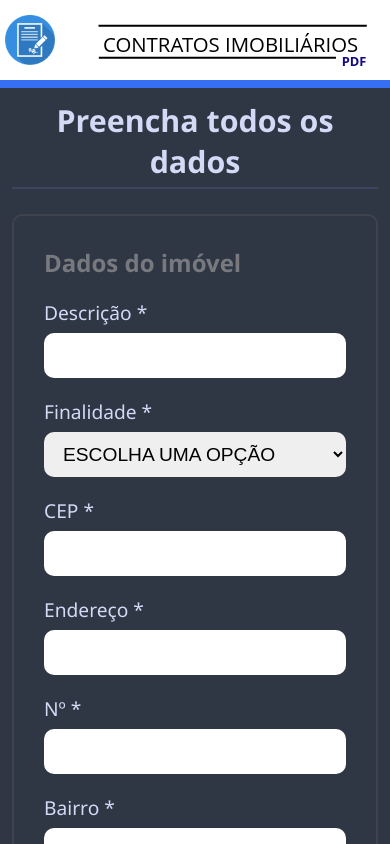
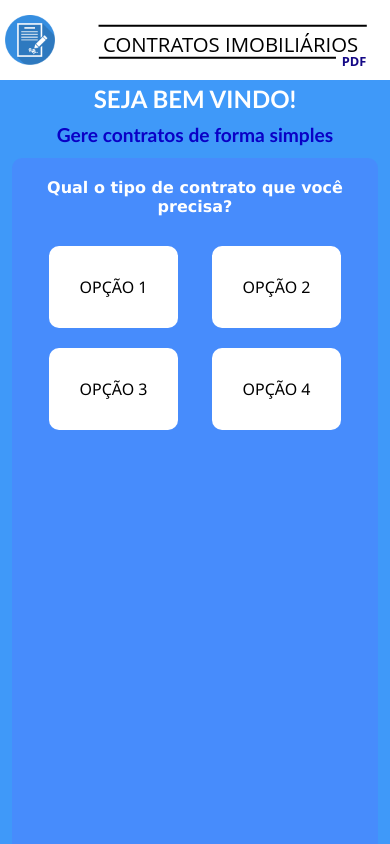
Before and after one commit to fabiano1133/app-generate-pdf-interface, a React (Create React App) app: page / in a window 390 px wide. Shown: the top 844 px of the page. Built offline with nearby package versions, Linux system fonts and the light colour scheme.

Commit message:
feat: tela home

```diff
--- a/src/App.jsx
+++ b/src/App.jsx
@@ -2,13 +2,15 @@ import Header from './components/Header/Header';
 import Form from './components/Form/Form';
 import Footer from './components/Footer/Footer';
 import './App.css';
+import { Home } from './components/Home/home';
 
 function App() {
 
   return (
     <div>
       <Header />
-      <Form/>
+      <Home/>
+      {/* <Form/> */}
     <Footer/>
     </div>
   );
--- a/src/components/Form/form.css
+++ b/src/components/Form/form.css
@@ -2,7 +2,7 @@ main {
     display: flex;
     justify-content: center;
 
-    margin-top: 40px;
+    margin-top: 30px;
     padding: 3rem 0;
 }
 
--- /dev/null
+++ b/src/components/Home/home.css
@@ -0,0 +1,64 @@
+@media only screen and (max-device-width: 900px) {
+    .container {
+        margin-top: 30px;
+        width: 100%;
+        display: block;
+        justify-content: center;
+        align-items: center;
+        padding: 12px 12px;
+        background-color: rgb(63, 153, 249);
+    }
+
+    .title {
+        font-family: 'Gill Sans', 'Gill Sans MT', Calibri, 'Trebuchet MS', sans-serif;
+        font-size: 1.5rem;
+        text-align: center;
+        color: white;
+        margin-bottom: 10px;
+        text-transform: uppercase;
+    }
+
+    .subTitle {
+        font-size: 1.2rem;
+        font-family: 'Gill Sans', 'Gill Sans MT', Calibri, 'Trebuchet MS', sans-serif;
+        text-align: center;
+        color: rgb(10, 0, 198);
+    }
+
+    .card-options {
+        background-color: rgba(84, 121, 255, 0.393);
+        width: 100%;
+        height: 100vh;
+        border-radius: 10px;
+        padding: 20px;
+    }
+
+    .card-options h2 {
+        font-size: 1rem;
+        text-align: center;
+        font-family:'Lucida Sans', 'Lucida Sans Regular', 'Lucida Grande', 'Lucida Sans Unicode', Geneva, Verdana, sans-serif;
+        color: #fff;
+    }
+
+    .options {
+        display: flex;
+        justify-content: space-around;
+        align-items: center;
+        flex-wrap: wrap;
+        margin-top: 20px;
+    }
+
+    .btn-option {
+        background-color: #fff;
+        border: none;
+        border-radius: 10px;
+        padding: 30px;
+        font-size: 1rem;
+        font-family: 'Segoe UI', Tahoma, Geneva, Verdana, sans-serif;
+        color: #000;
+        text-transform: uppercase;
+        margin: 10px;
+        cursor: pointer;
+        transition: all 0.3s ease;
+    }
+}
--- /dev/null
+++ b/src/components/Home/home.jsx
@@ -0,0 +1,23 @@
+import React from 'react'
+import './home.css'
+
+export function Home() {
+    return (
+        <div className='container'>
+            <div className='container'>
+                <h1 className='title'>Seja bem vindo!</h1>
+                <h2 className='subTitle'>Gere contratos de forma simples</h2>
+            </div>
+
+            <div className='card-options'>
+                <h2>Qual o tipo de contrato que você precisa?</h2>
+                <div className='options'>
+                    <button className='btn-option'>Opção 1</button>
+                    <button className='btn-option'>Opção 2</button>
+                    <button className='btn-option'>Opção 3</button>
+                    <button className='btn-option'>Opção 4</button>
+                </div>
+            </div>
+        </div>
+    )
+}
```
